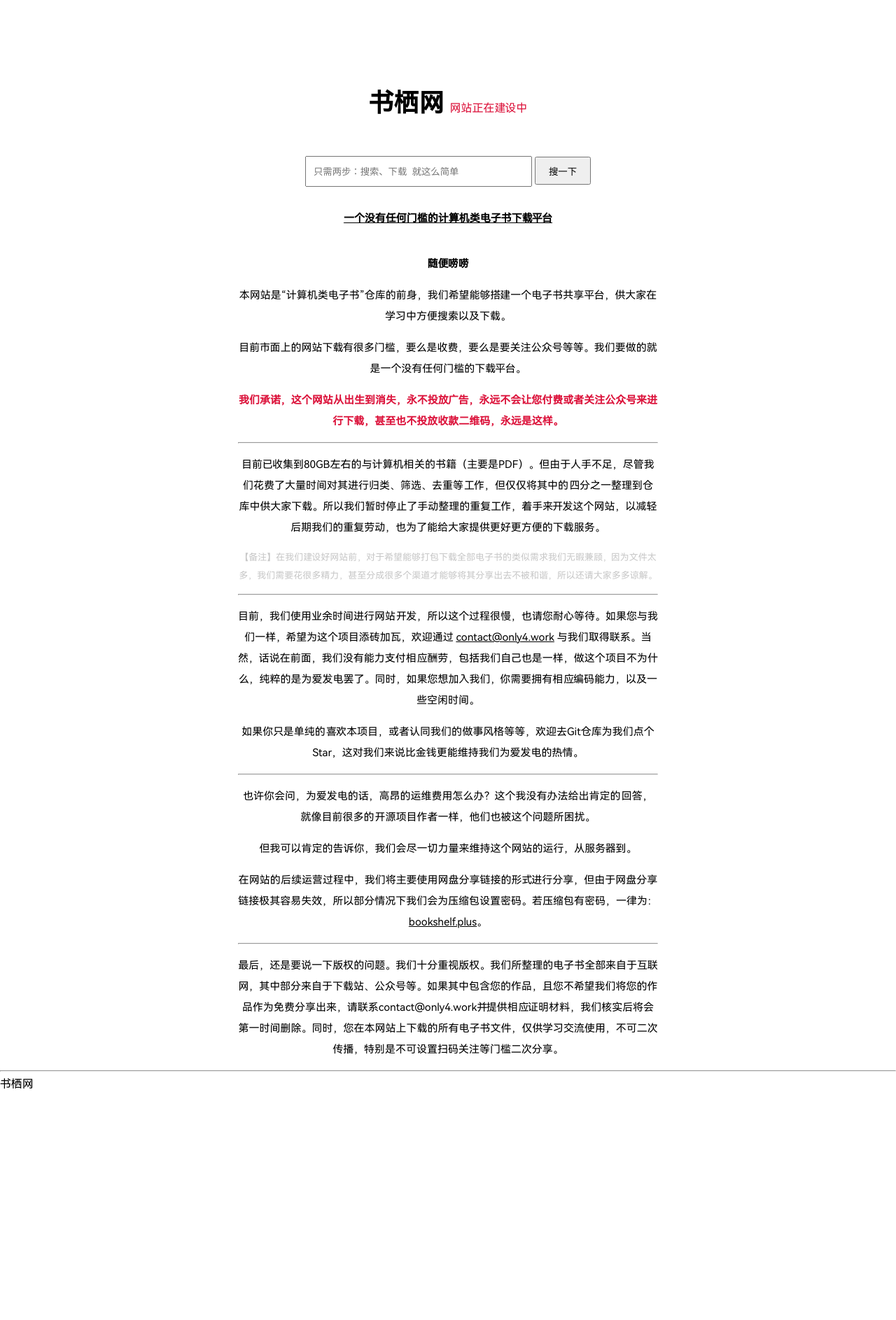
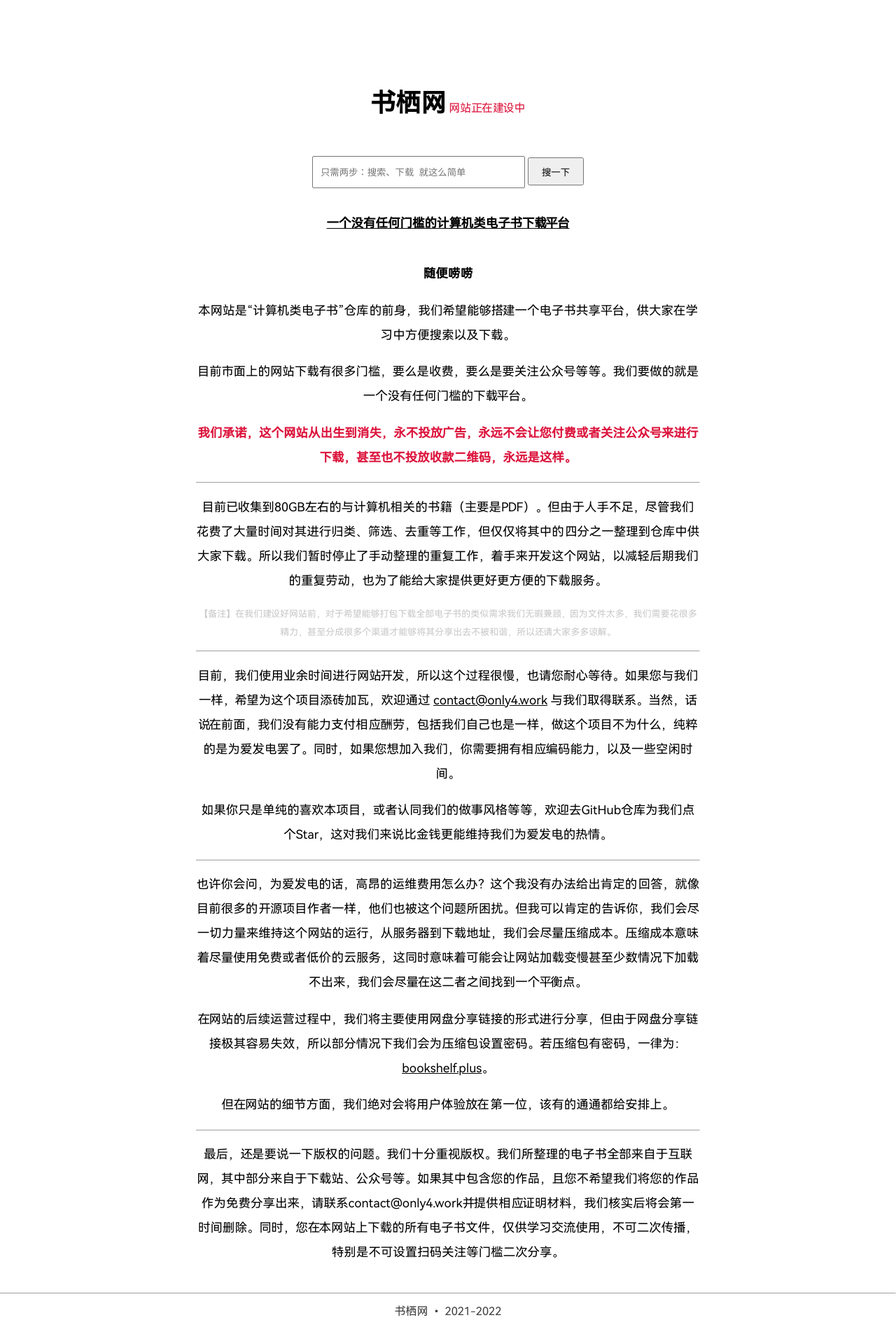
Before and after one commit to bookshelfplus/bookshelfplus, a website: page index.html in a window 1280 px wide. Shown: the part 63-1950 px from the top of the page at 70% size. Before the commit the page ends 1622 px from the top, so only its background shows below. Drawn offline with nearby package versions, Linux system fonts and the light colour scheme.

Commit message:
style整理为独立文件，首页部分文字修改

```diff
--- /dev/null
+++ b/assets/stylesheets/style.css
@@ -0,0 +1,158 @@
+/* 字体引入 */
+@font-face {
+  font-family: HarmonyOS_Sans;
+  src: url("../fonts/HarmonyOS_Sans_SC_Regular.ttf") format("truetype");
+  font-weight: normal;
+  font-style: normal;
+}
+
+/* 全局样式 */
+html,
+body {
+  margin: 0;
+  font-family: HarmonyOS_Sans;
+}
+
+a,
+a:visited {
+  text-decoration: none;
+  color: #0056ff;
+}
+
+hr {
+  border-top: solid 1px #9f9f9f;
+  border-bottom: 0;
+}
+
+/* 导航栏样式 */
+.navbar {
+  background-color: #2b2b2b;
+  color: #fff;
+  height: 60px;
+  line-height: 60px;
+}
+
+.navbar-grid {
+  height: 100%;
+  display: grid;
+  grid-template-columns: 10vw 1fr 280px 10vw;
+  gap: 10px;
+}
+
+.navbar-grid .grid-item {
+  /* 下面三行为辅助样式 */
+  /* border: white solid 1px;
+  border-top: 0;
+  border-bottom: 0; */
+}
+
+.navbar-grid .grid-item a,
+.navbar-grid .grid-item a:visited {
+  color: #fff;
+}
+
+.navbar-grid .grid-item * {
+  margin: 0;
+}
+
+.navbar > ul {
+  list-style-type: none;
+  display: flex;
+}
+
+.navbar > ul > li > a {
+  color: #fff;
+}
+
+/* 标题 siteTitle */
+.siteTitle h1 {
+  margin-top: 130px;
+  display: inline-block;
+  font-size: 36px;
+}
+
+.siteTitle span {
+  display: inline-block;
+  color: crimson;
+}
+
+/* 正文样式 */
+.main {
+  margin: 0 auto;
+  /* max-width: 600px; */
+  max-width: min(90vw, 720px);
+}
+
+.main p {
+  font-size: 17.5px;
+  line-height: 2em;
+}
+
+/* 搜索框 */
+.searchBox #searchInput {
+  padding: 0 10px;
+  width: 300px;
+  width: min(70vw, 280px);
+  height: 42px;
+  margin-top: 30px;
+  margin-bottom: 5px;
+
+  transition: 0.5s;
+}
+
+.searchBox #searchInput:focus {
+  padding: 0 18px;
+  height: 35px;
+  width: min(78vw, 300px);
+}
+
+.searchBox #searchButton {
+  width: 80px;
+  height: 40px;
+}
+
+/* 网站Slogan */
+.sloganBox .emphasize {
+  font-weight: bold;
+  text-decoration: underline;
+  padding-top: 10px;
+  padding-bottom: 20px;
+}
+
+/* 页脚 */
+.footer {
+  text-align: center;
+  margin-top: 40px;
+  color: #3f3f3f;
+}
+
+/* 自适应 */
+@media (max-width: 600px) {
+  .narrowHide {
+    display: none;
+  }
+
+  .navbar-grid {
+    grid-template-columns: 10vw 1fr 110px 10vw;
+  }
+
+  /* 正文样式 */
+  .main {
+    max-width: 90vw;
+  }
+
+  .main p {
+    font-size: initial;
+    /* line-height: initial; */
+  }
+}
+
+@media (max-width: 300px) {
+  .exnarrowHide {
+    display: none;
+  }
+
+  .navbar-grid {
+    grid-template-columns: 10vw 1fr 0 10vw;
+  }
+}
--- a/index.html
+++ b/index.html
@@ -6,150 +6,7 @@
     <meta http-equiv="X-UA-Compatible" content="IE=edge">
     <meta name="viewport" content="width=device-width, initial-scale=1.0">
     <title>书栖网正在建设中</title>
-    <style>
-        /* 字体引入 */
-        @font-face {
-            font-family: HarmonyOS_Sans;
-            src: url('./assets/fonts/HarmonyOS_Sans_SC_Regular.ttf') format('truetype');
-            font-weight: normal;
-            font-style: normal;
-        }
-
-        /* 全局样式 */
-        html,
-        body {
-            margin: 0;
-            font-family: HarmonyOS_Sans;
-        }
-
-        a,
-        a:visited {
-            text-decoration: none;
-            color: #0056ff;
-        }
-
-        /* 导航栏样式 */
-        .navbar {
-            background-color: #2b2b2b;
-            color: #fff;
-            height: 60px;
-            line-height: 60px;
-        }
-
-        .navbar-grid {
-            height: 100%;
-            display: grid;
-            grid-template-columns: 10vw 1fr 280px 10vw;
-            gap: 10px;
-        }
-
-        .navbar-grid .grid-item {
-
-            /* 下面三行为辅助样式 */
-            /* border: white solid 1px;
-            border-top: 0;
-            border-bottom: 0; */
-        }
-
-        .navbar-grid .grid-item a,
-        .navbar-grid .grid-item a:visited {
-            color: #fff;
-        }
-
-        .navbar-grid .grid-item * {
-            margin: 0;
-        }
-
-        .navbar>ul {
-            list-style-type: none;
-            display: flex;
-        }
-
-        .navbar>ul>li>a {
-            color: #fff;
-        }
-
-        /* 标题 siteTitle */
-        .siteTitle h1 {
-            margin-top: 130px;
-            display: inline-block;
-            font-size: 36px;
-        }
-
-        .siteTitle span {
-            display: inline-block;
-            color: crimson;
-        }
-
-        /* 正文样式 */
-        .main {
-            margin: 0 auto;
-            /* max-width: 600px; */
-            max-width: min(90vw, 600px);
-        }
-
-        .main p {
-            font-size: 15px;
-            line-height: 2em;
-        }
-
-        /* 搜索框 */
-        .searchBox #searchInput {
-            padding: 0 10px;
-            width: 300px;
-            width: min(80vw, 300px);
-            height: 40px;
-            margin-top: 30px;
-            margin-bottom: 5px;
-
-            transition: 0.4s;
-        }
-
-        .searchBox #searchInput:hover {
-            padding: 0 25px;
-            height: 45px;
-        }
-
-        .searchBox #searchInput:focus {
-            padding: 0 20px;
-            height: 40px;
-        }
-
-        .searchBox #searchButton {
-            width: 80px;
-            height: 40px;
-        }
-
-        /* 网站Slogan */
-        .sloganBox .emphasize {
-            font-weight: bold;
-            text-decoration: underline;
-            padding-top: 10px;
-            padding-bottom: 20px;
-        }
-
-        /* 自适应 */
-        @media (max-width: 600px) {
-            .narrowHide {
-                display: none;
-            }
-
-            .navbar-grid {
-                grid-template-columns: 10vw 1fr 110px 10vw;
-            }
-        }
-
-        @media (max-width: 300px) {
-            .exnarrowHide {
-                display: none;
-            }
-
-            .navbar-grid {
-                grid-template-columns: 10vw 1fr 0 10vw;
-            }
-        }
-    </style>
-
+    <link rel="stylesheet" href="./assets/stylesheets/style.css">
     <script src="https://cdn.jsdelivr.net/npm/jquery@3.2.1/dist/jquery.min.js"></script>
 </head>
 
@@ -169,16 +26,14 @@
             </div>
             <div class="grid-item"></div>
         </div>
-        <!-- <ul>
-            <li></li>
-            <li></li>
-        </ul> -->
+        <!-- <ul><li></li><li></li></ul> -->
     </div>
 
     <div class="main" align="center">
         <div class="siteTitle">
-            <h1>书栖网</h1><!-- 这里不留空否则会出现一个空格 -->
-            <nobr><span>&nbsp;网站正在建设中</span></nobr>
+            <nobr>
+                <h1>书栖网</h1><!-- 这里不留空否则会出现一个空格 --><span>&nbsp;网站正在建设中</span>
+            </nobr>
         </div>
 
         <div class="searchBox">
@@ -204,18 +59,19 @@
         <hr>
         <p>目前，我们使用业余时间进行网站开发，所以这个过程很慢，也请您耐心等待。如果您与我们一样，希望为这个项目添砖加瓦，欢迎通过 <u>contact@only4.work</u>
             与我们取得联系。当然，话说在前面，我们没有能力支付相应酬劳，包括我们自己也是一样，做这个项目不为什么，纯粹的是为爱发电罢了。同时，如果您想加入我们，你需要拥有相应编码能力，以及一些空闲时间。</p>
-        <p>如果你只是单纯的喜欢本项目，或者认同我们的做事风格等等，欢迎去Git仓库为我们点个Star，这对我们来说比金钱更能维持我们为爱发电的热情。</p>
+        <p>如果你只是单纯的喜欢本项目，或者认同我们的做事风格等等，欢迎去GitHub仓库为我们点个Star，这对我们来说比金钱更能维持我们为爱发电的热情。</p>
         <hr>
-        <p>也许你会问，为爱发电的话，高昂的运维费用怎么办？这个我没有办法给出肯定的回答，就像目前很多的开源项目作者一样，他们也被这个问题所困扰。</p>
-        <p>但我可以肯定的告诉你，我们会尽一切力量来维持这个网站的运行，从服务器到。</p>
+        <p>也许你会问，为爱发电的话，高昂的运维费用怎么办？这个我没有办法给出肯定的回答，就像目前很多的开源项目作者一样，他们也被这个问题所困扰。但我可以肯定的告诉你，我们会尽一切力量来维持这个网站的运行，从服务器到下载地址，我们会尽量压缩成本。压缩成本意味着尽量使用免费或者低价的云服务，这同时意味着可能会让网站加载变慢甚至少数情况下加载不出来，我们会尽量在这二者之间找到一个平衡点。
+        </p>
         <p>在网站的后续运营过程中，我们将主要使用网盘分享链接的形式进行分享，但由于网盘分享链接极其容易失效，所以部分情况下我们会为压缩包设置密码。若压缩包有密码，一律为：<u>bookshelf.plus</u>。</p>
+        <p>但在网站的细节方面，我们绝对会将用户体验放在第一位，该有的通通都给安排上。</p>
         <hr>
         <p>最后，还是要说一下版权的问题。我们十分重视版权。我们所整理的电子书全部来自于互联网，其中部分来自于下载站、公众号等。如果其中包含您的作品，且您不希望我们将您的作品作为免费分享出来，请联系<span>contact@only4.work</span>并提供相应证明材料，我们核实后将会第一时间删除。同时，您在本网站上下载的所有电子书文件，仅供学习交流使用，不可二次传播，特别是不可设置扫码关注等门槛二次分享。
         </p>
     </div>
     <div class="footer">
         <hr>
-        <span align="center">书栖网</span>
+        <p>书栖网 • 2021-2022</p>
     </div>
 
     <script>
@@ -232,17 +88,19 @@
         //     console.log($(this).val());
         // });
 
+        // 搜索框文字改变事件（实时）
         $("#searchInput").bind("input propertychange", function () {
             if ($('#searchInput').val() !== "")
-                $('#searchInput').val("这个功能还没做呢");
+                $('#searchInput').val("这个功能还没做呢，再等等吧");
         });
-        // setInterval(() => {
-        //     $('#searchInput').val("");
-        // }, 100)
+
+        // 搜索框获得焦点事件
         $('#searchInput').focus(() => {
             $('#searchInput').val("");
             $('#searchInput').attr('placeholder', "不好意思，功能还没做好，现在还不能搜索哦")
         })
+
+        // 搜索框失去焦点事件
         $('#searchInput').blur((that) => {
             $('#searchInput').val("");
             $('#searchInput').attr('placeholder', "只需两步：搜索、下载  就这么简单")
```
Also changed, not shown: package.json (added, +18 -0 lines), assets/fonts/HarmonyOS_Sans_SC_Regular.ttf.
